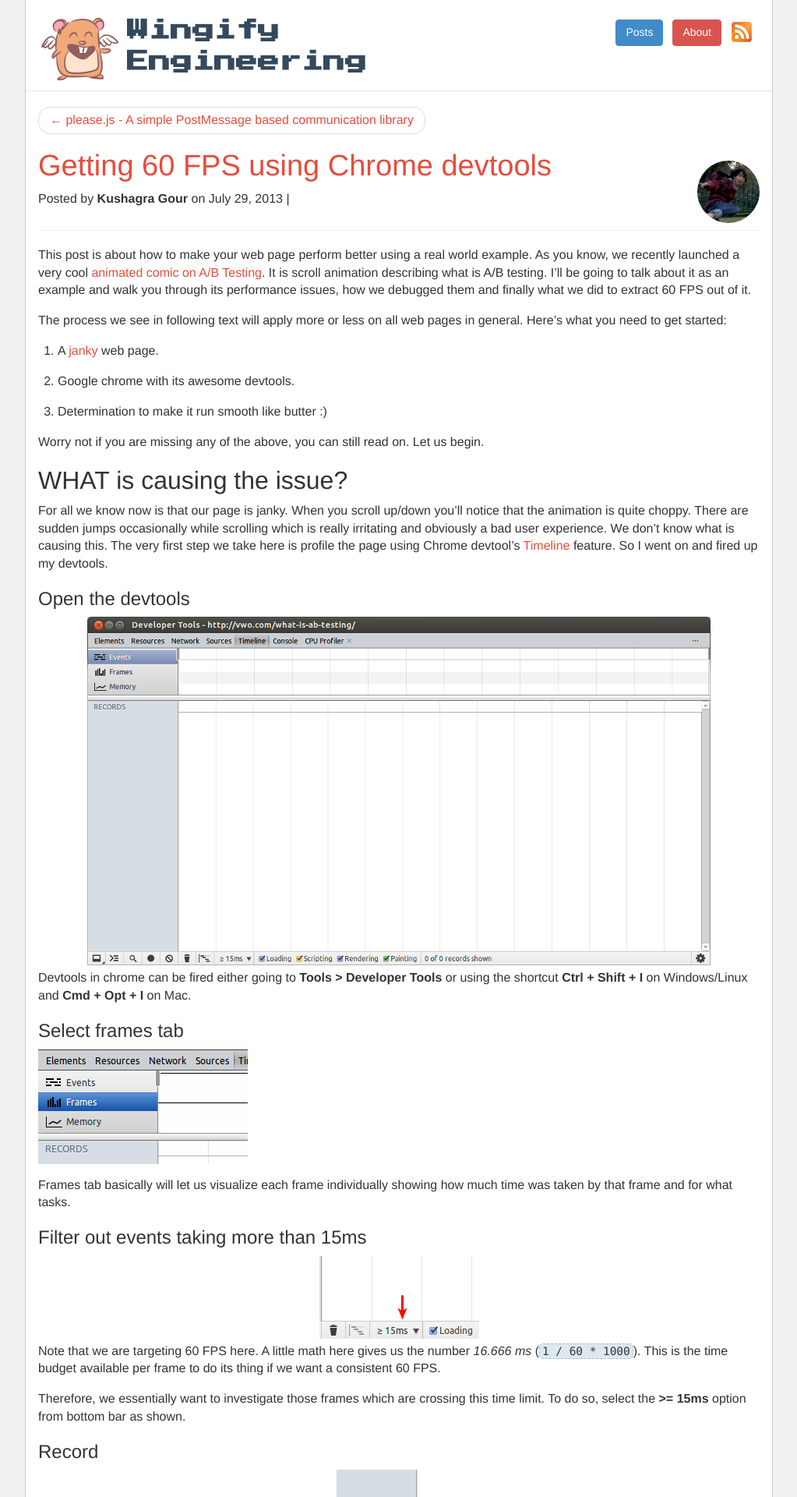
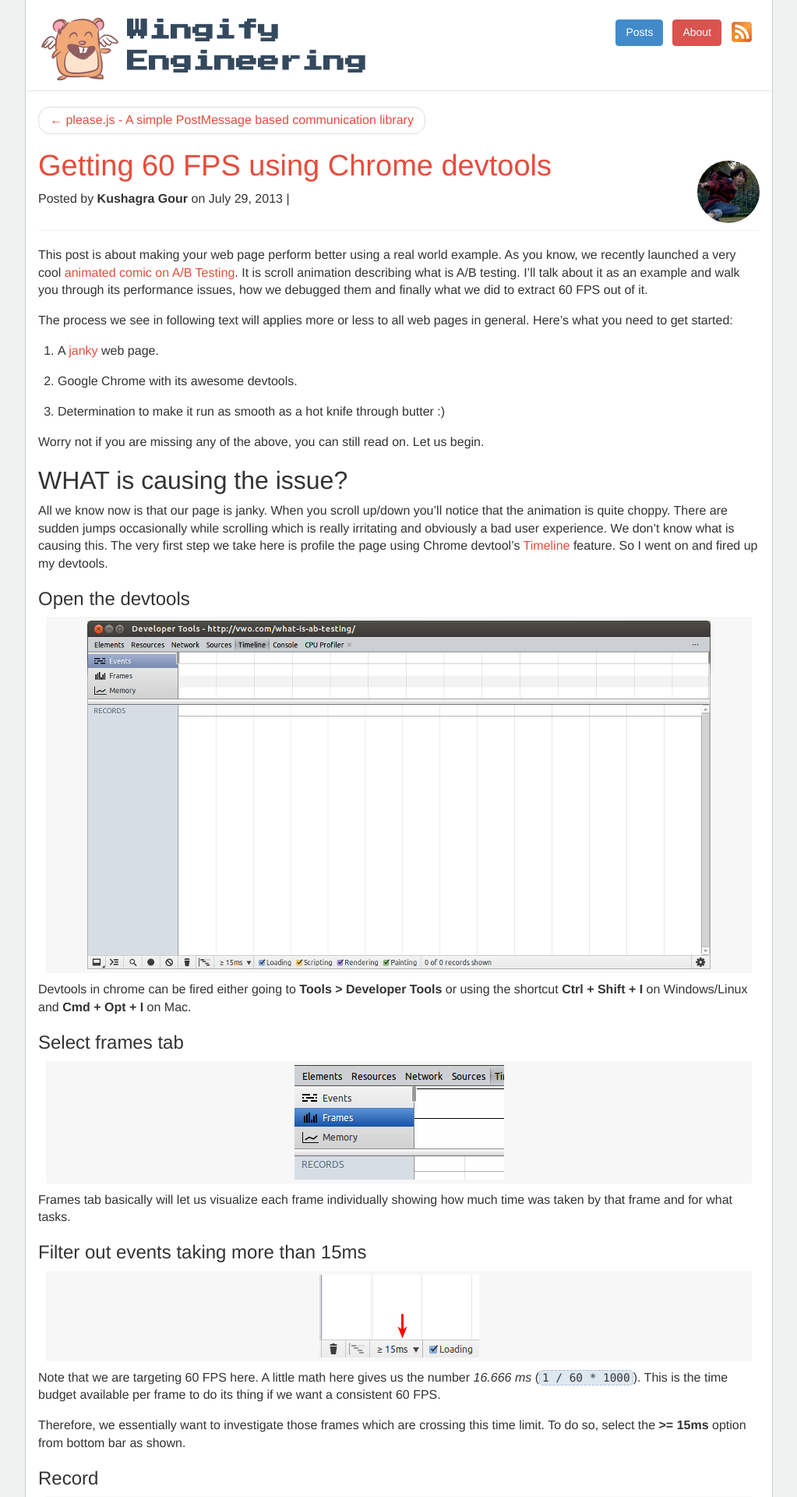
Before and after one commit to wingify/wingify.github.io, a Jekyll site: the page built from _posts/2013-07-29-getting-60fps-using-devtools.markdown, in a window 1280 px wide. Shown: the top 1920 px of the page at 78% size, without its empty margins (128-1151 px from the left). Built offline with Jekyll 4.4.1, drawn with Linux system fonts in a browser that asks for light colours; comment, search, counter and statistics services are not loaded.

Commit message:
align images and correct grammar

```diff
--- a/_posts/2013-07-29-getting-60fps-using-devtools.markdown
+++ b/_posts/2013-07-29-getting-60fps-using-devtools.markdown
@@ -6,25 +6,25 @@
 author: Kushagra Gour
 ---
 
-This post is about how to make your web page perform better using a
+This post is about making your web page perform better using a
 real world example. As you know, we recently launched a very cool [animated
 comic on A/B Testing](https://visualwebsiteoptimizer.com/what-is-ab-testing/).
-It is scroll animation describing what is A/B testing. I'll be going to talk about
+It is scroll animation describing what is A/B testing. I'll talk about
 it as an example and walk you through its performance issues, how we
 debugged them and finally what we did to extract 60 FPS out of it.
 
-The process we see in following text will apply more or less on all web pages in
+The process we see in following text will applies more or less to all web pages in
 general. Here's what you need to get started:
 
 1. A [janky](http://jankfree.org/) web page.
-2. Google chrome with its awesome devtools.
-3. Determination to make it run smooth like butter :)
+2. Google Chrome with its awesome devtools.
+3. Determination to make it run as smooth as a hot knife through butter :)
 
 Worry not if you are missing any of the above, you can still read on. Let us begin.
 
 ## WHAT is causing the issue?
 
-For all we know now is that our page is janky. When you scroll up/down
+All we know now is that our page is janky. When you scroll up/down
 you'll notice that the animation is quite choppy. There are sudden jumps
 occasionally while scrolling which is really irritating and obviously a bad user
 experience. We don't know what is causing this. The very first step we take here
@@ -34,8 +34,8 @@
 
 ### Open the devtools
 
-<div style="text-align:center; margin:5px">
-<img src="/images/2013/07/devtools.png" alt="Chrome devtools">
+<div class="img-wrapper">
+  <img src="/images/2013/07/devtools.png" alt="Chrome devtools">
 </div>
 
 Devtools in chrome can be fired either going to **Tools > Developer Tools** or
@@ -44,14 +44,16 @@
 
 ### Select frames tab
 
-![Chrome devtools](/images/2013/07/devetools-frames-tab.png)
+<div class="img-wrapper">
+    <img src="/images/2013/07/devetools-frames-tab.png" alt="Frames tab">
+</div>
 
 Frames tab basically will let us visualize each frame individually showing how much time was taken by that frame and for what tasks.
 
 ### Filter out events taking more than 15ms
 
-<div style="text-align:center; margin:5px">
-<img src="/images/2013/07/devtools-15ms.png" alt="Chrome devtools">
+<div class="img-wrapper">
+  <img src="/images/2013/07/devtools-15ms.png" alt="Chrome devtools">
 </div>
 
 Note that we are targeting 60 FPS here. A little math here gives us the number
@@ -64,8 +66,8 @@
 
 ### Record
 
-<div style="text-align:center; margin:5px">
-<img src="/images/2013/07/devtools-record.png" alt="Chrome devtools">
+<div class="img-wrapper">
+  <img src="/images/2013/07/devtools-record.png" alt="Chrome devtools">
 </div>
 
 Press the 'Record' button at the bottom to start devtools record what's happening
@@ -79,8 +81,8 @@
 
 ### Notice the frames
 
-<div style="text-align:center; margin:5px">
-<img src="/images/2013/07/devtools-initial.png" alt="Chrome devtools">
+<div class="img-wrapper">
+  <img src="/images/2013/07/devtools-initial.png" alt="Chrome devtools">
 </div>
 
 You now see the frame data for your page... something like in the snapshot
@@ -93,8 +95,8 @@
 
 ### Script events taking more than 15ms
 
-<div style="text-align:center; margin:5px">
-<img src="/images/2013/07/devtools-initial-script-time.png" alt="Chrome devtools">
+<div class="img-wrapper">
+  <img src="/images/2013/07/devtools-initial-script-time.png" alt="Chrome devtools">
 </div>
 
 Every frame's bar is made of different colour components. In the above
@@ -205,7 +207,9 @@
 
 Here is what we got this time:
 
-![Chrome devtools](/images/2013/07/devtools-iter1-a.png)
+<div class="img-wrapper">
+  <img src="/images/2013/07/devtools-iter1-a.png" alt="Result">
+</div>
 
 Seems to have worked quite a bit! We have lesser frames overshooting the 16ms budget.
 
@@ -313,7 +317,9 @@
 Needless to say, our next step is to test the changes made. Here is what the
 timeline says now:
 
-![Chrome devtools](/images/2013/07/devtools-iter1-b.png)
+<div class="img-wrapper">
+  <img src="/images/2013/07/devtools-iter1-b.png" alt="Final result">
+</div>
 
 Bingo!
 
--- a/css/app.css
+++ b/css/app.css
@@ -67,3 +67,10 @@
     line-height: 1.4em;
     padding: 1px 3px !important;
 }
+
+.img-wrapper {
+    text-align: center;
+    margin: 10px;
+    padding: 5px;
+    background: #f7f7f7;
+}
```
